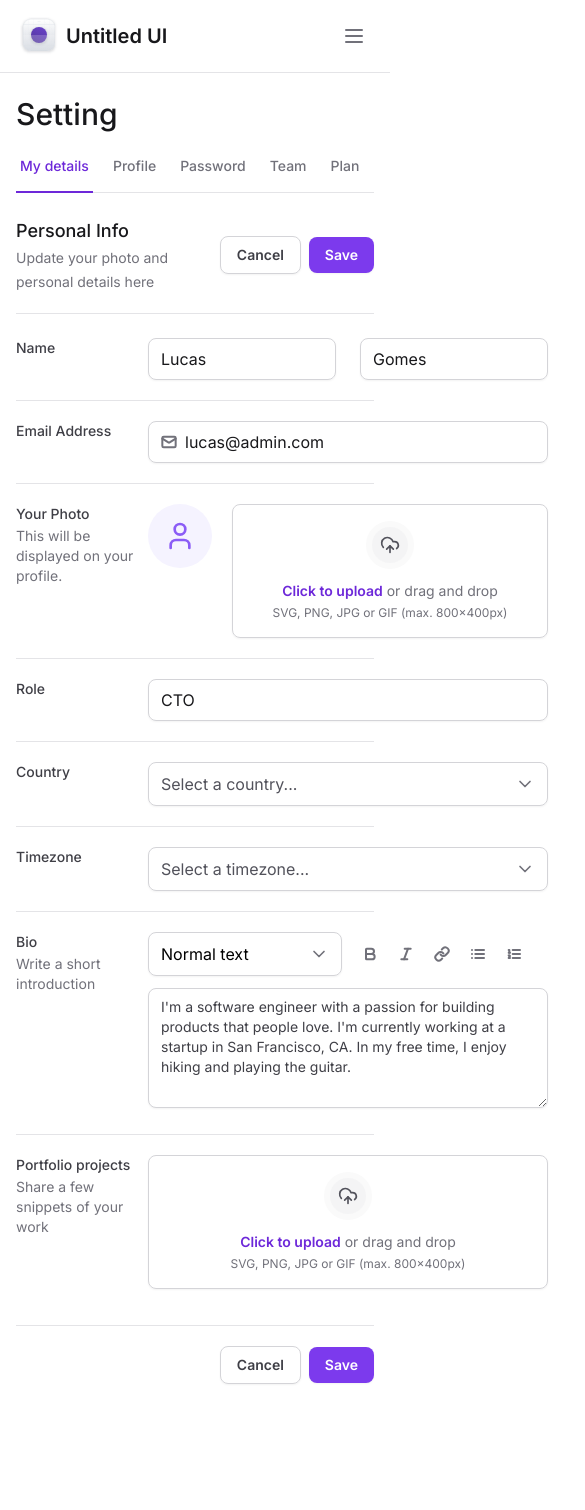
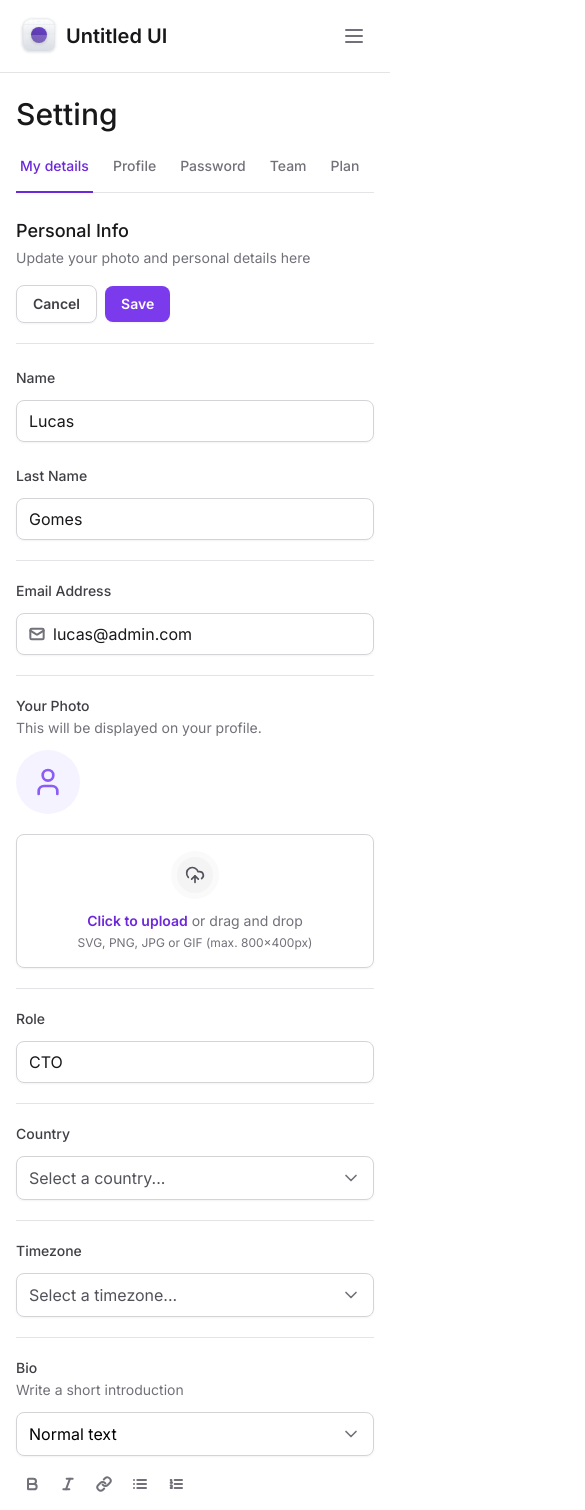
Before and after one commit to lucasgomesmatos/tailwind-next, a Next.js app: page / in a window 390 px wide. Shown: the top 1510 px of the page, 585 px wide, since content can reach past the window. Before the commit the page ends 1432 px from the top, so only its background shows below. Built offline with nearby package versions, Linux system fonts and the light colour scheme.

Commit message:
feat: form responsive

```diff
--- a/src/app/page.tsx
+++ b/src/app/page.tsx
@@ -14,7 +14,7 @@
       <h1 className="text-3xl font-medium text-zinc-900">Setting</h1>
       <SettingsTabs />
       <div className="mt-6 flex flex-col">
-        <div className="flex items-center justify-between border-b border-zinc-200 pb-5">
+        <div className="flex flex-col justify-between gap-4 border-b border-zinc-200 pb-5 lg:flex-row lg:items-center">
           <div className="space-y-1">
             <h2 className="text-lg font-medium text-zinc-900">Personal Info</h2>
             <span className="text-sm text-zinc-500">
@@ -35,26 +35,35 @@
           id="settings"
           className="mt-6 flex w-full flex-col gap-5 divide-y divide-zinc-200"
         >
-          <div className="grid grid-cols-form gap-3">
+          <div className="flex flex-col gap-3 lg:grid lg:grid-cols-form">
             <label
               htmlFor="firstName"
               className="text-sm font-medium text-zinc-700"
             >
               Name
             </label>
-            <div className="grid grid-cols-2 gap-6">
+            <div className="flex flex-col gap-6 lg:grid lg:grid-cols-2">
               <Input.Root>
                 <Input.Control
                   id="firsName"
                   defaultValue="Lucas"
                 ></Input.Control>
               </Input.Root>
-              <Input.Root>
-                <Input.Control defaultValue="Gomes" />
-              </Input.Root>
+
+              <div className="flex flex-col gap-3 lg:block">
+                <label
+                  htmlFor="lastName"
+                  className="text-sm font-medium text-zinc-700 lg:sr-only"
+                >
+                  Last Name
+                </label>
+                <Input.Root>
+                  <Input.Control defaultValue="Gomes" id="lastName" />
+                </Input.Root>
+              </div>
             </div>
           </div>
-          <div className="grid grid-cols-form gap-3 pt-5">
+          <div className="flex flex-col gap-3 pt-5 lg:grid lg:grid-cols-form">
             <label
               htmlFor="email"
               className="text-sm font-medium text-zinc-700"
@@ -74,7 +83,7 @@
             </Input.Root>
           </div>
 
-          <div className="grid grid-cols-form gap-3 pt-5">
+          <div className="flex flex-col gap-3 pt-5 lg:grid lg:grid-cols-form">
             <label
               htmlFor="photo"
               className="text-sm font-medium text-zinc-700"
@@ -85,14 +94,14 @@
               </span>
             </label>
 
-            <FileInput.Root className="flex items-start gap-5">
+            <FileInput.Root className="flex flex-col gap-5 lg:flex-row lg:items-start">
               <FileInput.ImagePreview />
               <FileInput.Trigger />
               <FileInput.Control />
             </FileInput.Root>
           </div>
 
-          <div className="grid grid-cols-form gap-3 pt-5">
+          <div className="flex flex-col gap-3 pt-5 lg:grid lg:grid-cols-form">
             <label htmlFor="role" className="text-sm font-medium text-zinc-700">
               Role
             </label>
@@ -102,7 +111,7 @@
             </Input.Root>
           </div>
 
-          <div className="grid grid-cols-form gap-3 pt-5">
+          <div className="flex flex-col gap-3 pt-5 lg:grid lg:grid-cols-form">
             <label
               htmlFor="country"
               className="text-sm font-medium text-zinc-700"
@@ -117,7 +126,7 @@
             </Select>
           </div>
 
-          <div className="grid grid-cols-form gap-3 pt-5">
+          <div className="flex flex-col gap-3 pt-5 lg:grid lg:grid-cols-form">
             <label
               htmlFor="timezone"
               className="text-sm font-medium text-zinc-700"
@@ -131,7 +140,7 @@
             </Select>
           </div>
 
-          <div className="grid grid-cols-form gap-3 pt-5">
+          <div className="flex flex-col gap-3 pt-5 lg:grid lg:grid-cols-form">
             <label htmlFor="bio" className="text-sm font-medium text-zinc-700">
               Bio
               <span className="mt-0.5 block text-sm font-normal text-zinc-500">
@@ -140,7 +149,7 @@
             </label>
 
             <div className="space-y-3">
-              <div className="grid grid-cols-2 gap-3">
+              <div className="flex flex-col gap-3 lg:grid lg:grid-cols-2">
                 <Select placeholder="" defaultValue="normal">
                   <SelectItem text="Normal text" value="normal" />
                   <SelectItem text="Markdown" value="markdown" />
@@ -175,7 +184,7 @@
             </div>
           </div>
 
-          <div className="grid grid-cols-form gap-3 pt-5">
+          <div className="flex flex-col gap-3 pt-5 lg:grid lg:grid-cols-form">
             <label
               htmlFor="portfolio"
               className="text-sm font-medium text-zinc-700"
```
